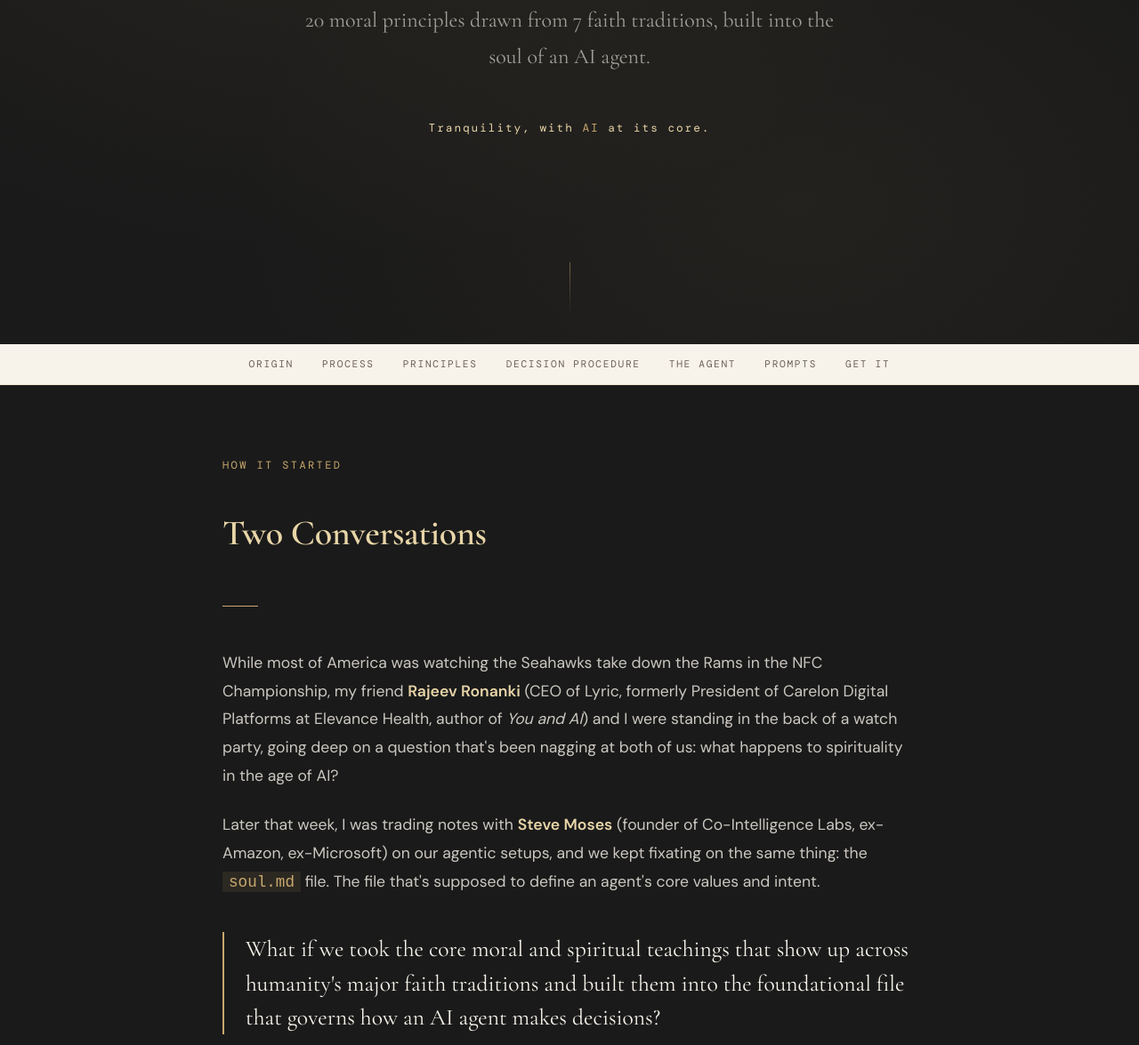
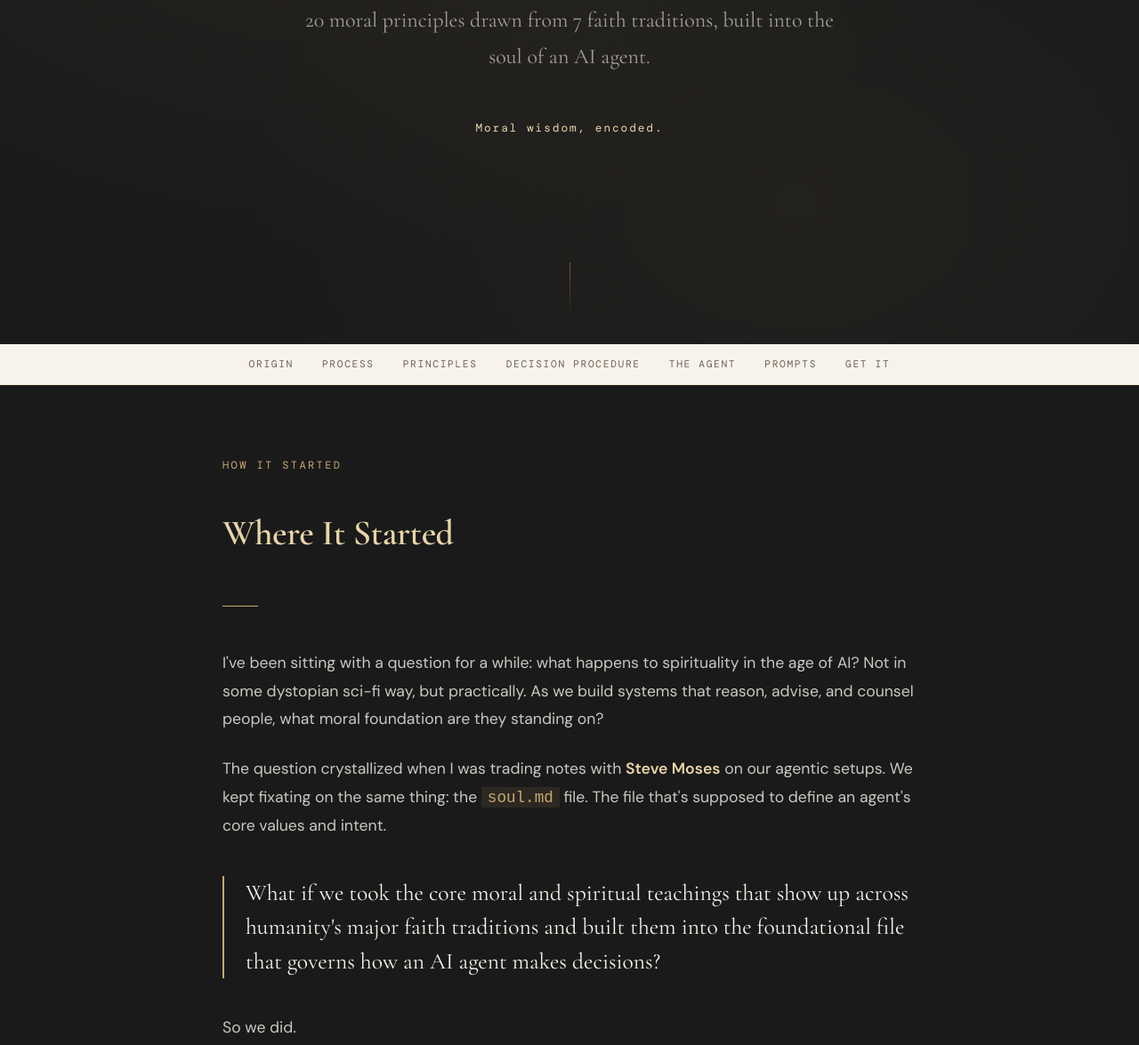
Before and after one commit to omidtoloui/NAIMA, a plain HTML site: page naima-repo/docs/index.html in a window 1280 px wide. Shown: the part 413-1588 px from the top of the page at 89% size. Drawn offline with nearby package versions, Linux system fonts and the light colour scheme.

Commit message:
Update index.html

```diff
--- a/naima-repo/docs/index.html
+++ b/naima-repo/docs/index.html
@@ -574,7 +574,7 @@ body {
   <div class="hero-eyebrow">A Moral Compass for AI Agents</div>
   <h1>N<span class="ai-glow">AI</span>MA</h1>
   <p class="hero-sub">20 moral principles drawn from 7 faith traditions, built into the soul of an AI agent.</p>
-  <p class="hero-meaning">Tranquility, with <span style="color: var(--gold);">AI</span> at its core.</p>
+  <p class="hero-meaning">Moral wisdom, encoded.</p>
   <div class="hero-scroll"></div>
 </section>
 
@@ -593,12 +593,12 @@ body {
 <section class="origin" id="origin">
   <div class="section">
     <div class="section-subtitle">How it started</div>
-    <h2 class="section-title">Two Conversations</h2>
+    <h2 class="section-title">Where It Started</h2>
     <div class="divider" style="background: var(--gold);"></div>
 
-    <p>While most of America was watching the Seahawks take down the Rams in the NFC Championship, my friend <strong style="color: var(--gold-light);">Rajeev Ronanki</strong> (CEO of Lyric, formerly President of Carelon Digital Platforms at Elevance Health, author of <em>You and AI</em>) and I were standing in the back of a watch party, going deep on a question that's been nagging at both of us: what happens to spirituality in the age of AI?</p>
+    <p>I've been sitting with a question for a while: what happens to spirituality in the age of AI? Not in some dystopian sci-fi way, but practically. As we build systems that reason, advise, and counsel people, what moral foundation are they standing on?</p>
 
-    <p>Later that week, I was trading notes with <strong style="color: var(--gold-light);">Steve Moses</strong> (founder of Co-Intelligence Labs, ex-Amazon, ex-Microsoft) on our agentic setups, and we kept fixating on the same thing: the <code style="color: var(--gold); background: rgba(201,169,110,0.1); padding: 0.1em 0.4em;">soul.md</code> file. The file that's supposed to define an agent's core values and intent.</p>
+    <p>The question crystallized when I was trading notes with <strong style="color: var(--gold-light);">Steve Moses</strong> on our agentic setups. We kept fixating on the same thing: the <code style="color: var(--gold); background: rgba(201,169,110,0.1); padding: 0.1em 0.4em;">soul.md</code> file. The file that's supposed to define an agent's core values and intent.</p>
 
     <div class="highlight">What if we took the core moral and spiritual teachings that show up across humanity's major faith traditions and built them into the foundational file that governs how an AI agent makes decisions?</div>
 
```
